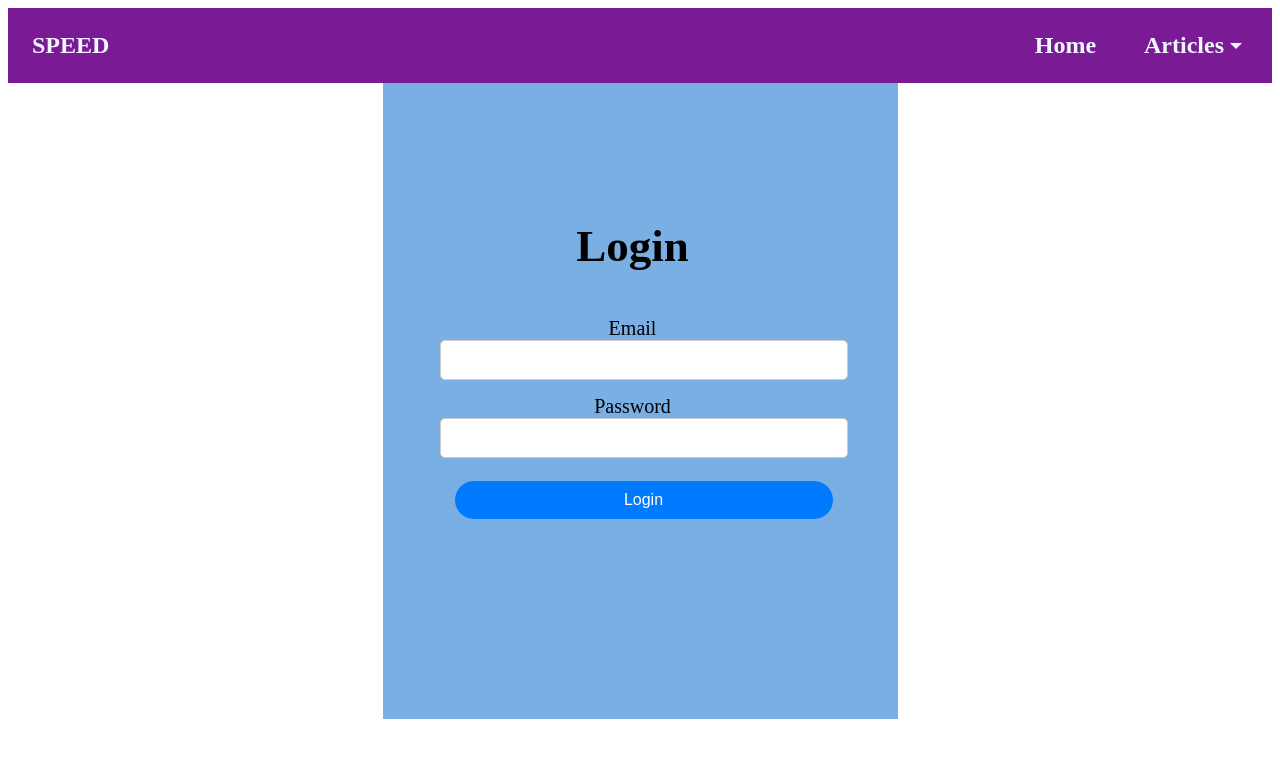
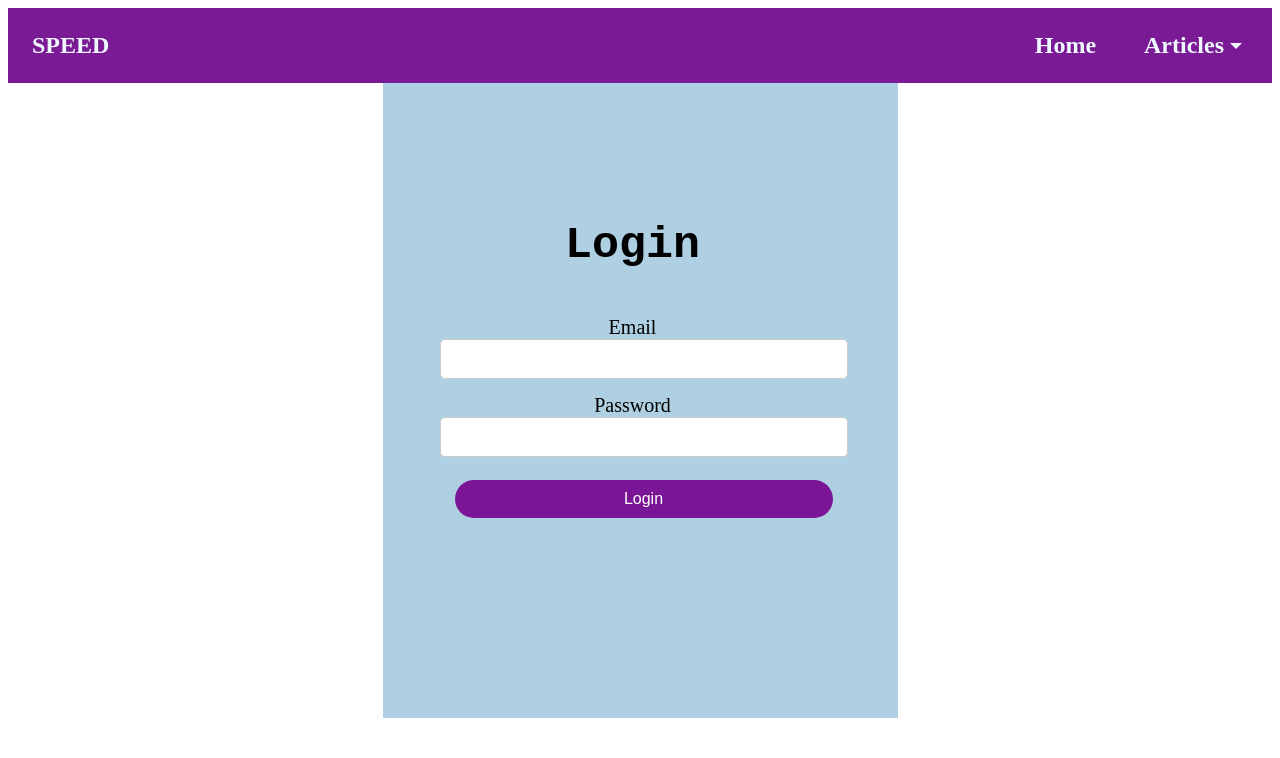
Before and after one commit to kalanda4real/SPEED, a Next.js app in the folder speedfrontend/: page /login in a window 1280 px wide. Shown: the top 758 px of the page. Built offline with nearby package versions, Linux system fonts and the light colour scheme.

Commit message:
cleaned up all the bugs and checked frontend and backend intergration

```diff
--- a/speedfrontend/src/components/SubmissionForm.tsx
+++ b/speedfrontend/src/components/SubmissionForm.tsx
@@ -4,7 +4,7 @@ import { useForm } from "react-hook-form";
 export default function SubmissionForm() {
   const { register, handleSubmit } = useForm();
 
-  const onSubmit = (data: any) => JSON.stringify(data);
+  const onSubmit = (data: unknown) => JSON.stringify(data);
 
   return (
     <form onSubmit={handleSubmit(onSubmit)}>
--- a/speedfrontend/src/styles/signup.module.css
+++ b/speedfrontend/src/styles/signup.module.css
@@ -3,8 +3,8 @@
     margin: 0 auto;
     padding: 100px 65px 200px 50px;
     text-align:center;
-    font-family: cursive;
-    background-color: #7aafe3;
+    font-family:'Courier New', Courier, monospace;
+    background-color:rgb(175, 207, 226);
     font-size: 30px;
   }
 
@@ -17,7 +17,7 @@
     margin-bottom: 1px;
     padding: 7px;
     font-size: 20px;
-    font-family:cursive;
+    font-family:'Times New Roman', Times, serif;
   }
 
   .input {
@@ -32,7 +32,7 @@
   .button {
     padding: 10px;
     font-size: 16px;
-    background-color: #007bff;
+    background-color: rgb(122, 22, 149);
     color: #fff;
     border: none;
     border-radius: 50px;
```
Also changed, not shown: speedfrontend/src/pages/login.tsx (+0 -59 lines), 1 other file (tests, documents, lock files or other folders).
